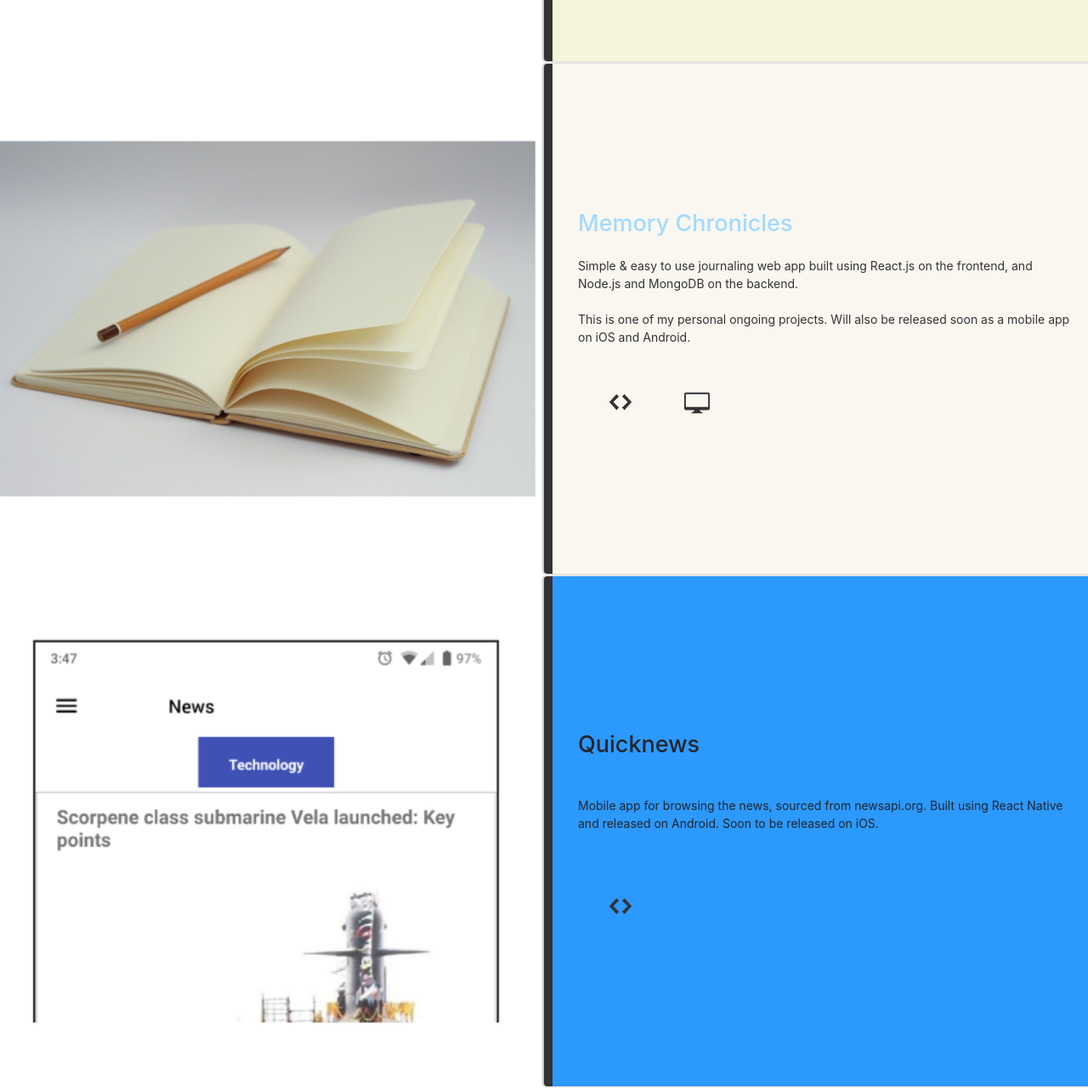
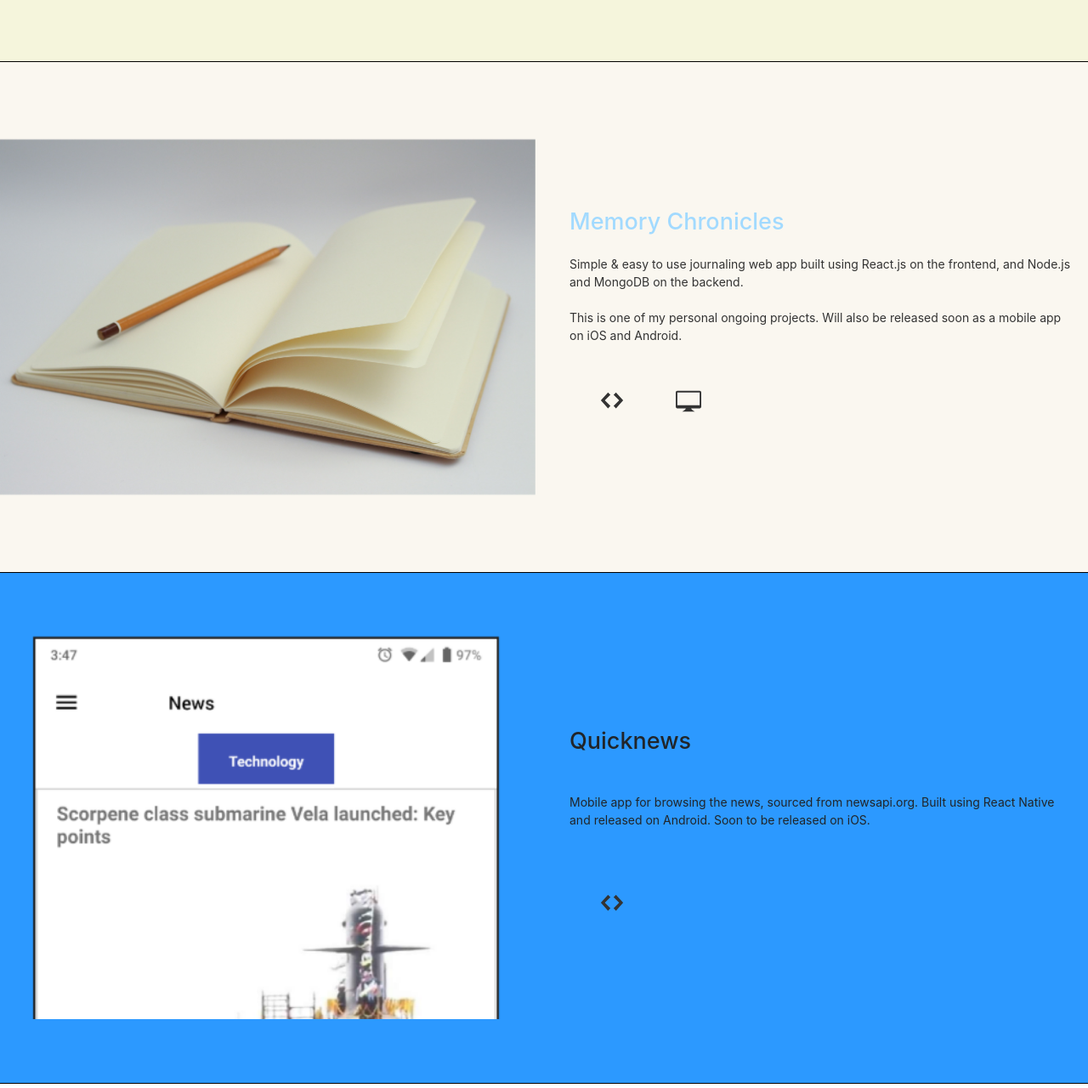
Before and after one commit to onHawk/Portfolio, a Gatsby site in the folder Luis-site/: page / in a window 1280 px wide. Shown: the part 2515-3795 px from the top of the page at 85% size. Built offline with nearby package versions, Linux system fonts and the light colour scheme; Gatsby itself is replaced by a stand-in of ours.

Commit message:
background color full project section

```diff
--- a/Luis-site/src/components/projects.js
+++ b/Luis-site/src/components/projects.js
@@ -10,10 +10,13 @@ const Projects = () => {
       <div className="titles">
         <h2>My Portfolio</h2>
       </div>
-      <Row className="grid project-section">
+      <Row
+        className="grid project-section"
+        style={{ backgroundColor: '#f5f5dc' }}
+      >
         <Col className="p project-image" id="gmmm" />
 
-        <Col md="6" className="details" style={{ backgroundColor: '#f5f5dc' }}>
+        <Col md="6" className="details">
           <div className="details-body">
             <h4 style={{ color: '#e86c62' }}>GiveMeMyMoney</h4>
             <p>
@@ -84,10 +87,13 @@ const Projects = () => {
         </Col>
       </Row> */}
 
-      <Row className="grid project-section">
+      <Row
+        className="grid project-section"
+        style={{ backgroundColor: '#faf7f0' }}
+      >
         <Col className="p project-image" id="chronicle" />
 
-        <Col md="6" className="details" style={{ backgroundColor: ' #faf7f0' }}>
+        <Col md="6" className="details">
           <div className="details-body">
             <h4 style={{ color: '#a2daff' }}>Memory Chronicles</h4>
             <p style={{ color: '#333333' }}>
@@ -117,16 +123,15 @@ const Projects = () => {
         </Col>
       </Row>
 
-      <Row className="grid project-section">
-        <Col  className="p project-image" id="quicknews" />
+      <Row
+        className="grid project-section"
+        style={{
+          backgroundColor: '#2c99ff',
+        }}
+      >
+        <Col className="p project-image" id="quicknews" />
 
-        <Col
-          md="6"
-          className="details"
-          style={{
-            backgroundColor: '#2c99ff',
-          }}
-        >
+        <Col md="6" className="details">
           <div className="details-body">
             <h4>Quicknews</h4>
             <p>
--- a/Luis-site/src/sass/main.scss
+++ b/Luis-site/src/sass/main.scss
@@ -98,7 +98,7 @@
   flex-flow: column;
   padding-bottom: 1rem;
   transition: 0.5s;
-  // color: #414141;
+
   @media (max-width: 500px) {
     margin: 0;
   }
@@ -109,7 +109,8 @@
   justify-content: space-between;
   align-items: center;
   transition: all 0.5s;
-  margin-bottom: 3px;
+  border-bottom: 1px solid black;
+  // margin-bottom: 10px;
 }
 
 .project-section {
@@ -134,10 +135,12 @@
   justify-content: space-around;
   font-size: 14px;
   height: 75vh;
-  border-left: 10px solid #333333;
-  border-radius: 4px 0 0 4px;
+  // border-left: 10px solid #333333;
+  // border-radius: 3px 0 0 3px;
 
-  box-shadow: -2px 0px 3px rgba(0, 0, 0, 0.12), -1px 0px 3px rgba(0, 0, 0, 0.24);
+  // box-shadow: -2px 0px 3px rgba(0, 0, 0, 0.12), -1px 0px 3px rgba(0, 0, 0, 0.24);
+
+  // box-shadow: 0 5px 6px rgb(144, 144, 144);
   @media (max-width: 767px) {
     height: 40vh;
     p {
```
